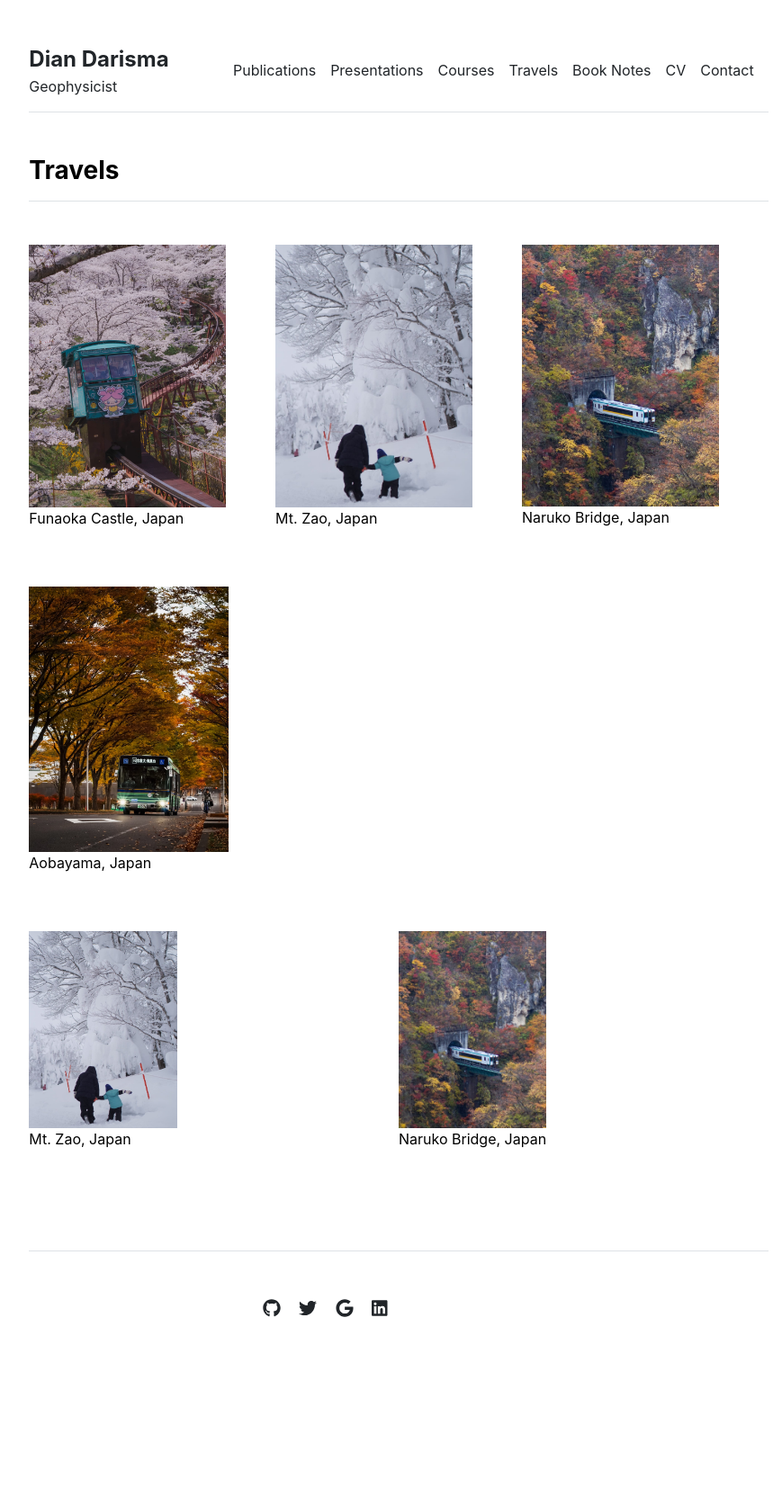
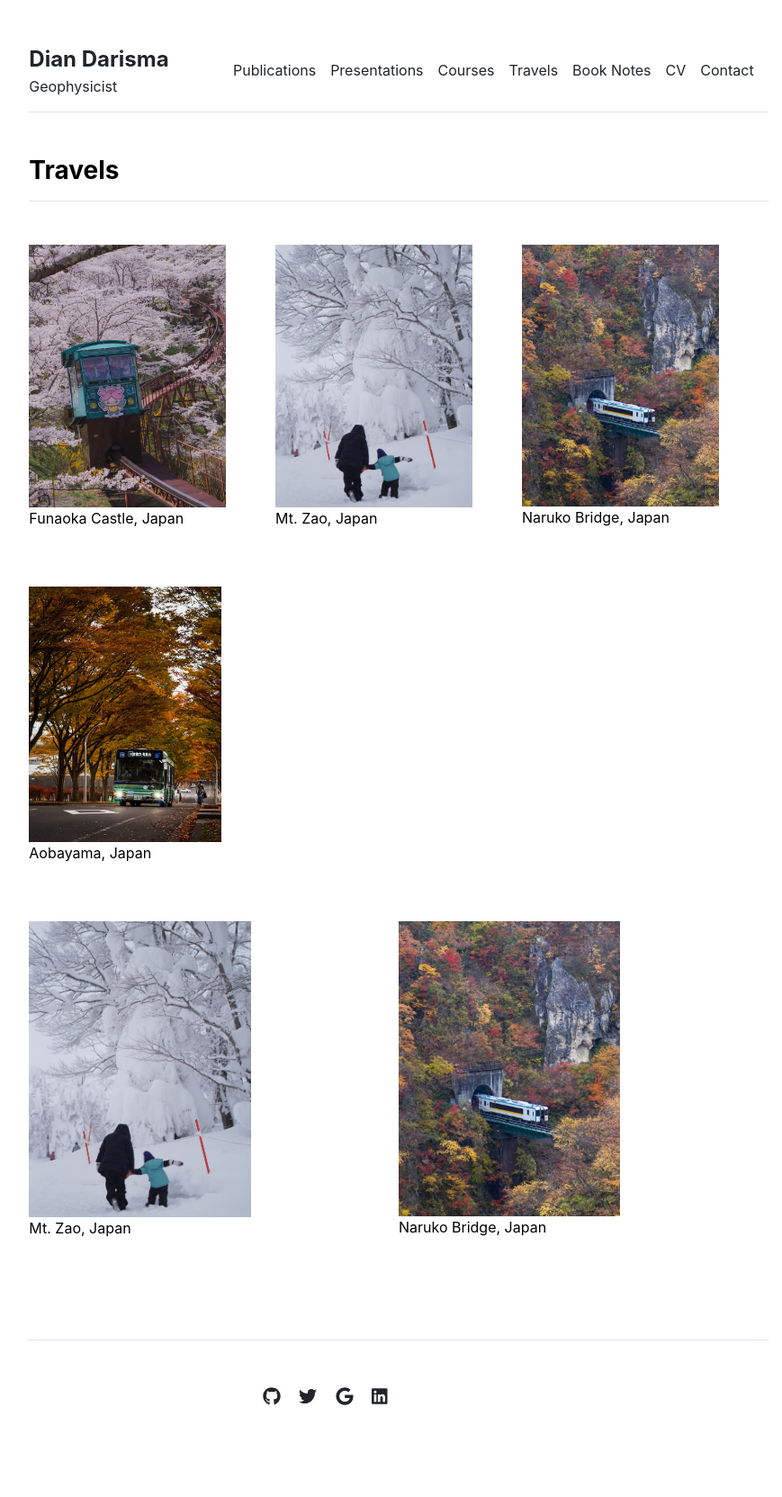
Before and after one commit to diandarisma/diandarisma.github.io, a Jekyll site: the page built from travels.md, in a window 1280 px wide. Shown: the whole page at 90% size, without its empty margins (197-1066 px from the left). Built offline with Jekyll 4.4.1, drawn with Linux system fonts in a browser that asks for light colours; before the commit the page ends 1565 px from its top, so only the background shows below that.

Commit message:
Update travels.html

```diff
--- a/_includes/travels.html
+++ b/_includes/travels.html
@@ -34,18 +34,18 @@
 
       <div class="image-container">
         <figure>
-          <img src="/assets/img/travel/aoba.jpeg" alt="aoba" width="27%">
+          <img src="/assets/img/travel/aoba.jpeg" alt="aoba" width="26%">
           <figcaption>Aobayama, Japan</figcaption>
         </figure>
       </div>
 
       <div class="image-container">
         <figure>
-          <img src="/assets/img/travel/mtzao.jpeg" alt="mtzao" width="40%">
+          <img src="/assets/img/travel/mtzao.jpeg" alt="mtzao" width="60%">
           <figcaption>Mt. Zao, Japan</figcaption>
         </figure>
         <figure>
-          <img src="/assets/img/travel/narukobridge.jpeg" alt="naruko" width="40%">
+          <img src="/assets/img/travel/narukobridge.jpeg" alt="naruko" width="60%">
           <figcaption>Naruko Bridge, Japan</figcaption>
         </figure>
       </div>
```
